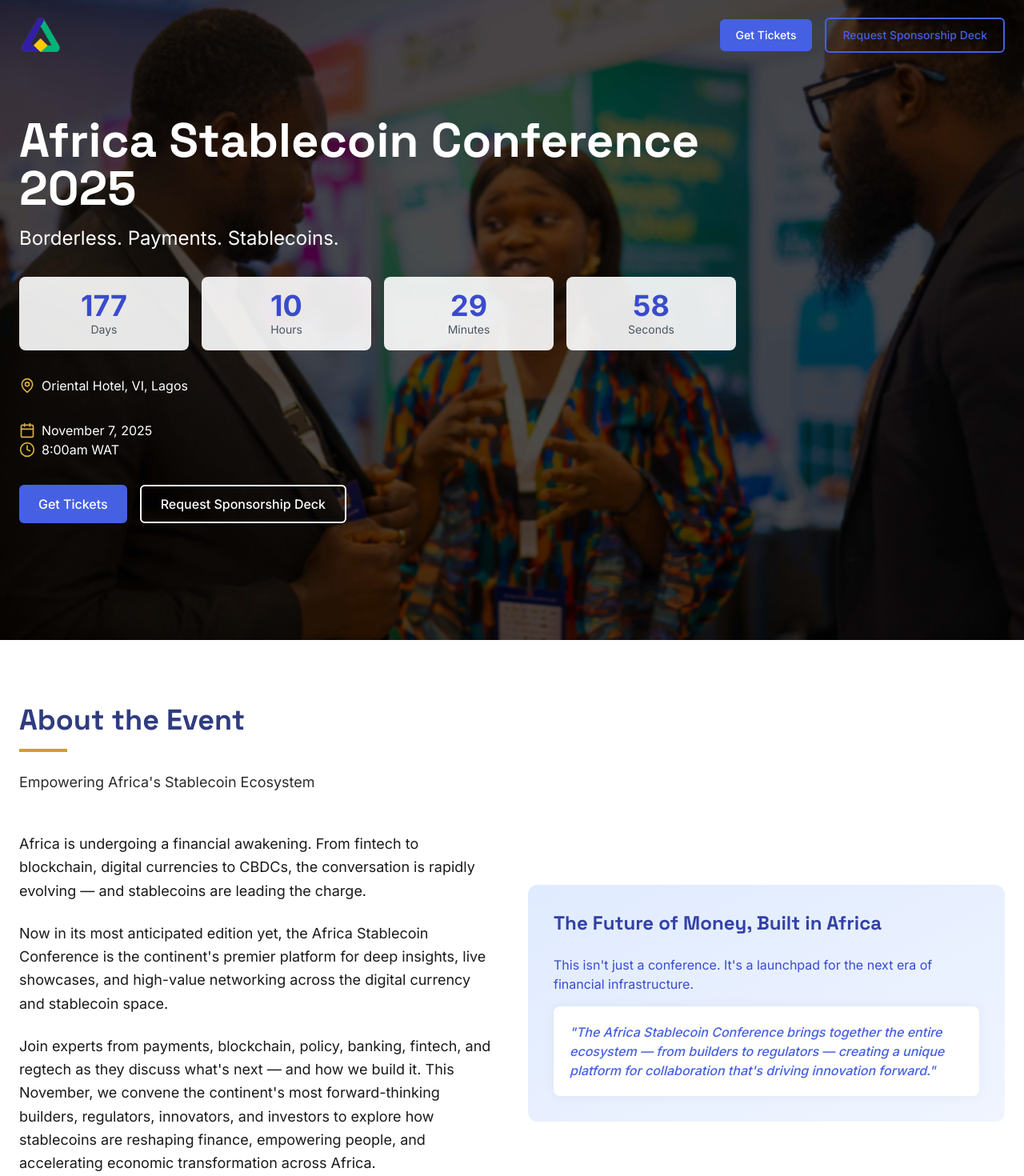
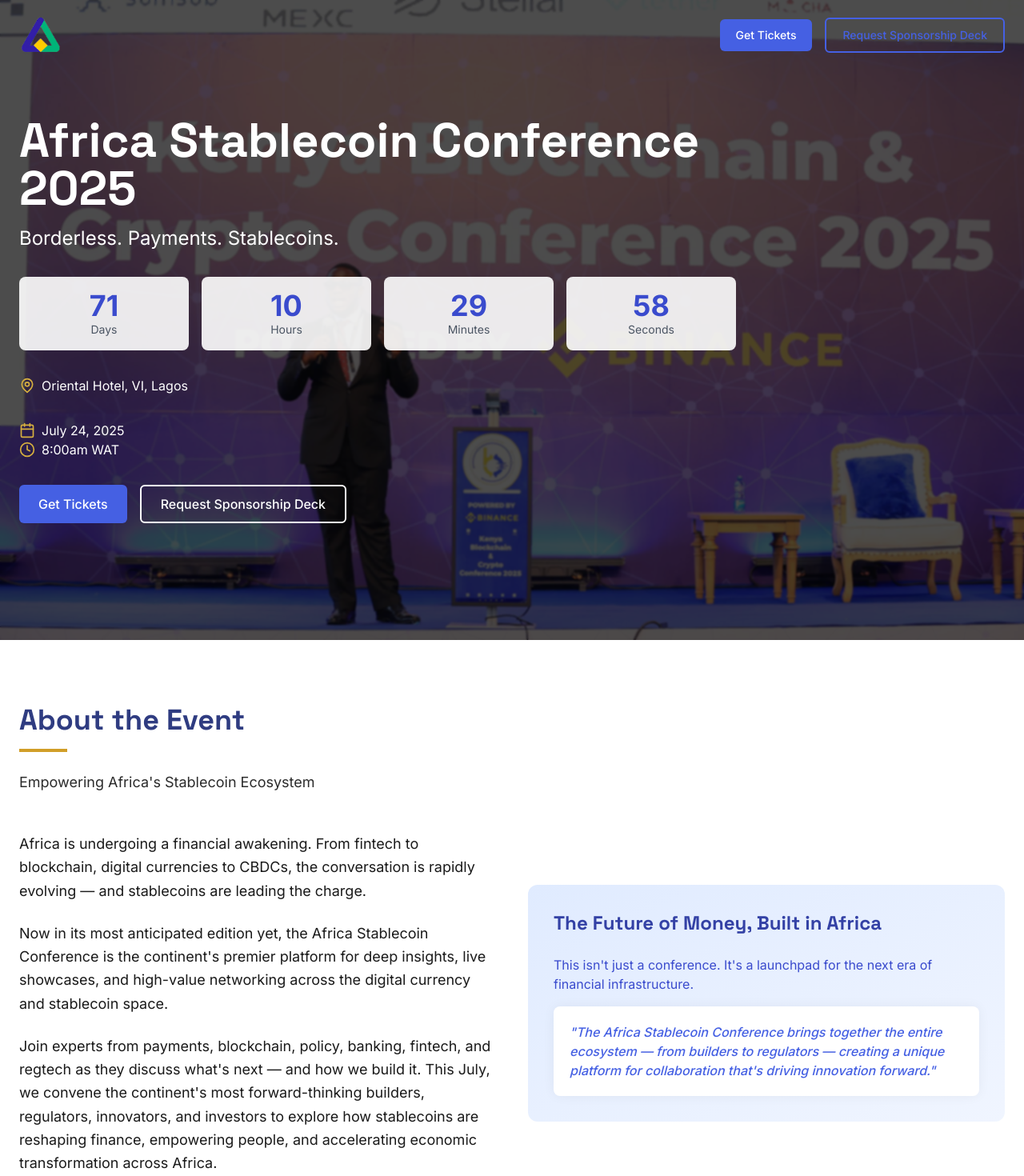
Before and after one commit to Flincap/ASN-Summit, a React (Vite) app: page / in a window 1280 px wide. Shown: the top 1470 px of the page at 80% size. Built offline with nearby package versions, Linux system fonts and the light colour scheme.

Commit message:
change conference date

```diff
--- a/src/App.tsx
+++ b/src/App.tsx
@@ -1,17 +1,16 @@
-import React from 'react';
-import Navbar from './components/Navbar';
-import HeroSection from './sections/HeroSection';
-import AboutSection from './sections/AboutSection';
-import StatsSection from './sections/StatsSection';
-import WhatsNewSection from './sections/WhatsNewSection';
-import ThemesSection from './sections/ThemesSection';
-import PitchSection from './sections/PitchSection';
-import PartnersSection from './sections/PartnersSection';
-import ExhibitionSection from './sections/ExhibitionSection';
-import SpeakerSection from './sections/SpeakerSection';
-import ContactSection from './sections/ContactSection';
-import Footer from './components/Footer';
-import ScrollToTop from './components/ScrollToTop';
+import React from "react";
+import Navbar from "./components/Navbar";
+import HeroSection from "./sections/HeroSection";
+import AboutSection from "./sections/AboutSection";
+import StatsSection from "./sections/StatsSection";
+import WhatsNewSection from "./sections/WhatsNewSection";
+import ThemesSection from "./sections/ThemesSection";
+import PartnersSection from "./sections/PartnersSection";
+import ExhibitionSection from "./sections/ExhibitionSection";
+import SpeakerSection from "./sections/SpeakerSection";
+import ContactSection from "./sections/ContactSection";
+import Footer from "./components/Footer";
+import ScrollToTop from "./components/ScrollToTop";
 
 function App() {
   return (
@@ -23,7 +22,6 @@
         <StatsSection />
         <WhatsNewSection />
         <ThemesSection />
-        <PitchSection />
         <PartnersSection />
         <ExhibitionSection />
         <SpeakerSection />
--- a/src/components/Footer.tsx
+++ b/src/components/Footer.tsx
@@ -58,10 +58,11 @@
               Event Info
             </h3>
             <ul className="space-y-2">
-              <li className="text-gray-300">Date: November 7, 2025</li>
+              <li className="text-gray-300">Date: July 24, 2025</li>
               <li className="text-gray-300">Time: 8:00am WAT</li>
-              <li className="text-gray-300">Venue: Oriental Hotel</li>
-              <li className="text-gray-300">Victoria Island, Lagos, Nigeria</li>
+              <li className="text-gray-300">
+                Venue: Oriental Hotel, Victoria Island, Lagos, Nigeria
+              </li>
             </ul>
           </div>
 
--- a/src/sections/AboutSection.tsx
+++ b/src/sections/AboutSection.tsx
@@ -1,7 +1,7 @@
-import React from 'react';
-import { motion } from 'framer-motion';
-import { useInView } from 'react-intersection-observer';
-import SectionTitle from '../components/SectionTitle';
+import React from "react";
+import { motion } from "framer-motion";
+import { useInView } from "react-intersection-observer";
+import SectionTitle from "../components/SectionTitle";
 
 const AboutSection: React.FC = () => {
   const [ref, inView] = useInView({
@@ -16,8 +16,8 @@
       y: 0,
       transition: {
         duration: 0.7,
-        ease: "easeOut"
-      }
+        ease: "easeOut",
+      },
     },
   };
 
@@ -33,34 +33,38 @@
           <motion.div
             ref={ref}
             initial="hidden"
-            animate={inView ? 'visible' : 'hidden'}
+            animate={inView ? "visible" : "hidden"}
             variants={contentVariants}
             className="order-2 lg:order-1"
           >
             <div className="prose max-w-none">
               <p className="text-lg leading-relaxed mb-6">
-                Africa is undergoing a financial awakening. From fintech to blockchain, digital
-                currencies to CBDCs, the conversation is rapidly evolving — and stablecoins are
-                leading the charge.
+                Africa is undergoing a financial awakening. From fintech to
+                blockchain, digital currencies to CBDCs, the conversation is
+                rapidly evolving — and stablecoins are leading the charge.
               </p>
               <p className="text-lg leading-relaxed mb-6">
-                Now in its most anticipated edition yet, the Africa Stablecoin Conference is the
-                continent's premier platform for deep insights, live showcases, and high-value
-                networking across the digital currency and stablecoin space.
+                Now in its most anticipated edition yet, the Africa Stablecoin
+                Conference is the continent's premier platform for deep
+                insights, live showcases, and high-value networking across the
+                digital currency and stablecoin space.
               </p>
               <p className="text-lg leading-relaxed">
-                Join experts from payments, blockchain, policy, banking, fintech, and regtech
-                as they discuss what's next — and how we build it. This November, we convene
-                the continent's most forward-thinking builders, regulators, innovators, and
-                investors to explore how stablecoins are reshaping finance, empowering people,
-                and accelerating economic transformation across Africa.
+                Join experts from payments, blockchain, policy, banking,
+                fintech, and regtech as they discuss what's next — and how we
+                build it. This July, we convene the continent's most
+                forward-thinking builders, regulators, innovators, and investors
+                to explore how stablecoins are reshaping finance, empowering
+                people, and accelerating economic transformation across Africa.
               </p>
             </div>
           </motion.div>
 
           <motion.div
             initial={{ opacity: 0, scale: 0.95 }}
-            animate={inView ? { opacity: 1, scale: 1 } : { opacity: 0, scale: 0.95 }}
+            animate={
+              inView ? { opacity: 1, scale: 1 } : { opacity: 0, scale: 0.95 }
+            }
             transition={{ duration: 0.7, delay: 0.2 }}
             className="order-1 lg:order-2"
           >
@@ -71,15 +75,16 @@
 
               <div className="space-y-4">
                 <p className="text-primary-700">
-                  This isn't just a conference. It's a launchpad for the next era of
-                  financial infrastructure.
+                  This isn't just a conference. It's a launchpad for the next
+                  era of financial infrastructure.
                 </p>
 
                 <div className="bg-white p-5 rounded-lg shadow-even">
                   <p className="italic text-primary-600 font-medium">
-                    "The Africa Stablecoin Conference brings together the entire ecosystem —
-                    from builders to regulators — creating a unique platform for collaboration
-                    that's driving innovation forward."
+                    "The Africa Stablecoin Conference brings together the entire
+                    ecosystem — from builders to regulators — creating a unique
+                    platform for collaboration that's driving innovation
+                    forward."
                   </p>
                 </div>
               </div>
--- a/src/sections/HeroSection.tsx
+++ b/src/sections/HeroSection.tsx
@@ -1,12 +1,29 @@
-import React from "react";
+import React, { useEffect, useState } from "react";
 import { motion } from "framer-motion";
 import Countdown from "react-countdown";
 import { MapPin, Clock, Calendar } from "lucide-react";
 import Button from "../components/Button";
 
 const HeroSection: React.FC = () => {
-  // Event date: November 7, 2025
-  const eventDate = new Date("2025-11-07T08:00:00").getTime();
+  const eventDate = new Date("2025-07-24T08:00:00").getTime();
+
+  const backgroundImages = ["/hero-bg.jpg", "/hero-bg-2.JPG"];
+
+  const [currentImageIndex, setCurrentImageIndex] = useState(0);
+
+  useEffect(() => {
+    const interval = setInterval(() => {
+      setCurrentImageIndex((currentIndex) => {
+        const nextIndex = currentIndex + 1;
+        if (nextIndex >= backgroundImages.length) {
+          return 0;
+        } else {
+          return nextIndex;
+        }
+      });
+    }, 5000);
+    return () => clearInterval(interval);
+  }, [backgroundImages.length]);
 
   // Countdown renderer
   const renderer = ({ days, hours, minutes, seconds, completed }: any) => {
@@ -45,7 +62,21 @@
   };
 
   return (
-    <section className="relative min-h-screen flex items-center bg-[url('/hero-bg.jpg')] bg-cover bg-center py-20">
+    <section className="relative min-h-screen flex items-center overflow-hidden py-20">
+      <div className="absolute inset-0">
+        {backgroundImages.map((image, index) => (
+          <motion.div
+            key={index}
+            className="absolute inset-0 bg-cover bg-center"
+            style={{ backgroundImage: `url(${image})` }}
+            initial={{ opacity: 0 }}
+            animate={{
+              opacity: index === currentImageIndex ? 1 : 0,
+            }}
+            transition={{ duration: 1.5, ease: "easeInOut" }}
+          />
+        ))}
+      </div>
       <div className="absolute inset-0 bg-black/70 backdrop-blur-[1px]"></div>
 
       <div className="container mx-auto px-4 md:px-6 relative z-10">
@@ -91,7 +122,7 @@
             <div>
               <div className="flex items-center mb-2 md:mb-0 md:mr-6">
                 <Calendar className="mr-2 h-5 w-5 text-secondary-400" />
-                <span>November 7, 2025</span>
+                <span>July 24, 2025</span>
               </div>
               <div className="flex items-center">
                 <Clock className="mr-2 h-5 w-5 text-secondary-400" />
@@ -106,7 +137,7 @@
             animate={{ opacity: 1, y: 0 }}
             transition={{ delay: 0.7, duration: 0.5 }}
           >
-            <Button variant="primary" href="https://tix.africa/afristablecoin">
+            <Button variant="primary" href="https://tix.africa/ngstablecoin">
               Get Tickets
             </Button>
             <Button
```
Also changed, not shown: public/hero-bg-2.JPG (added).
